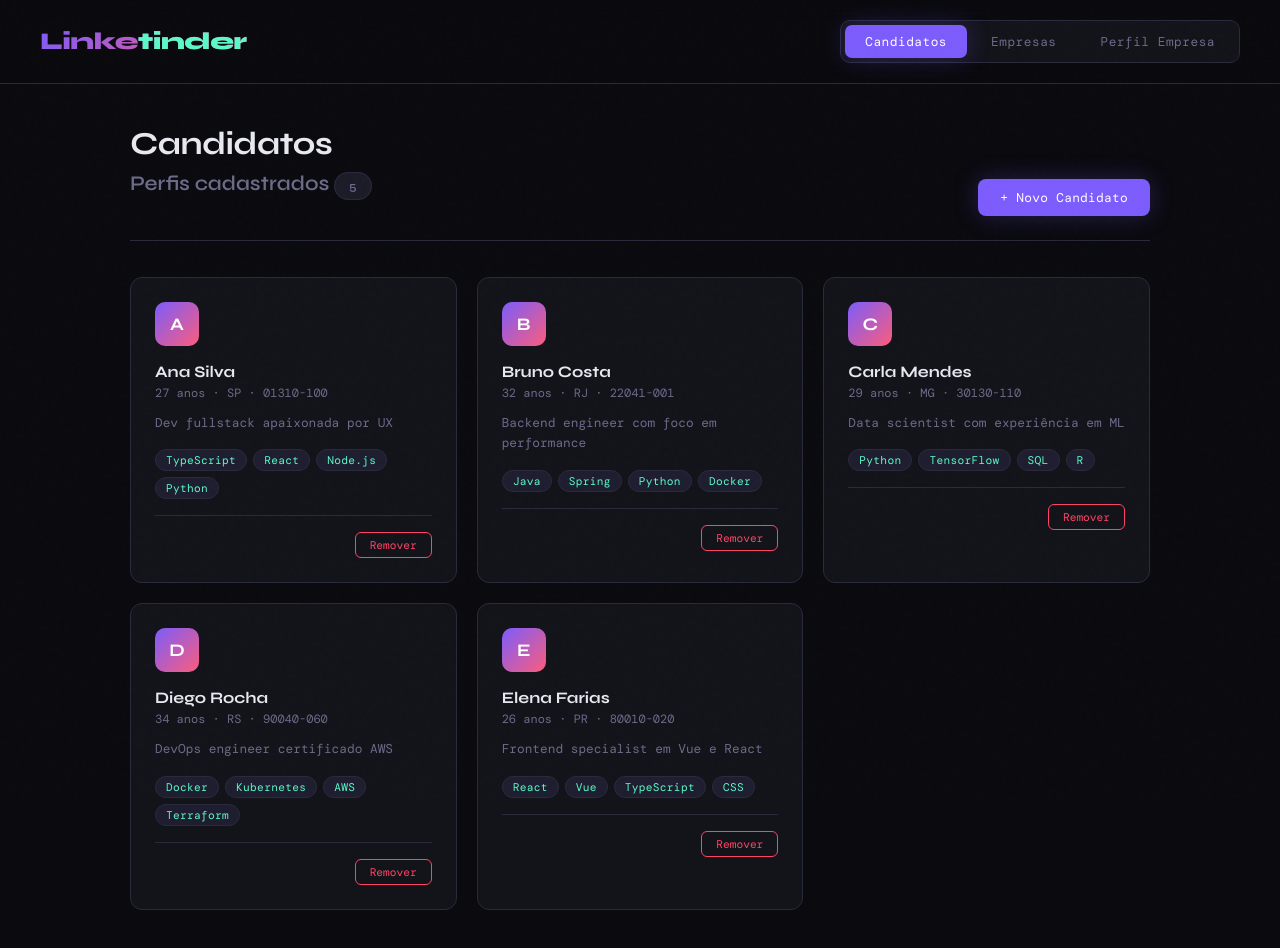
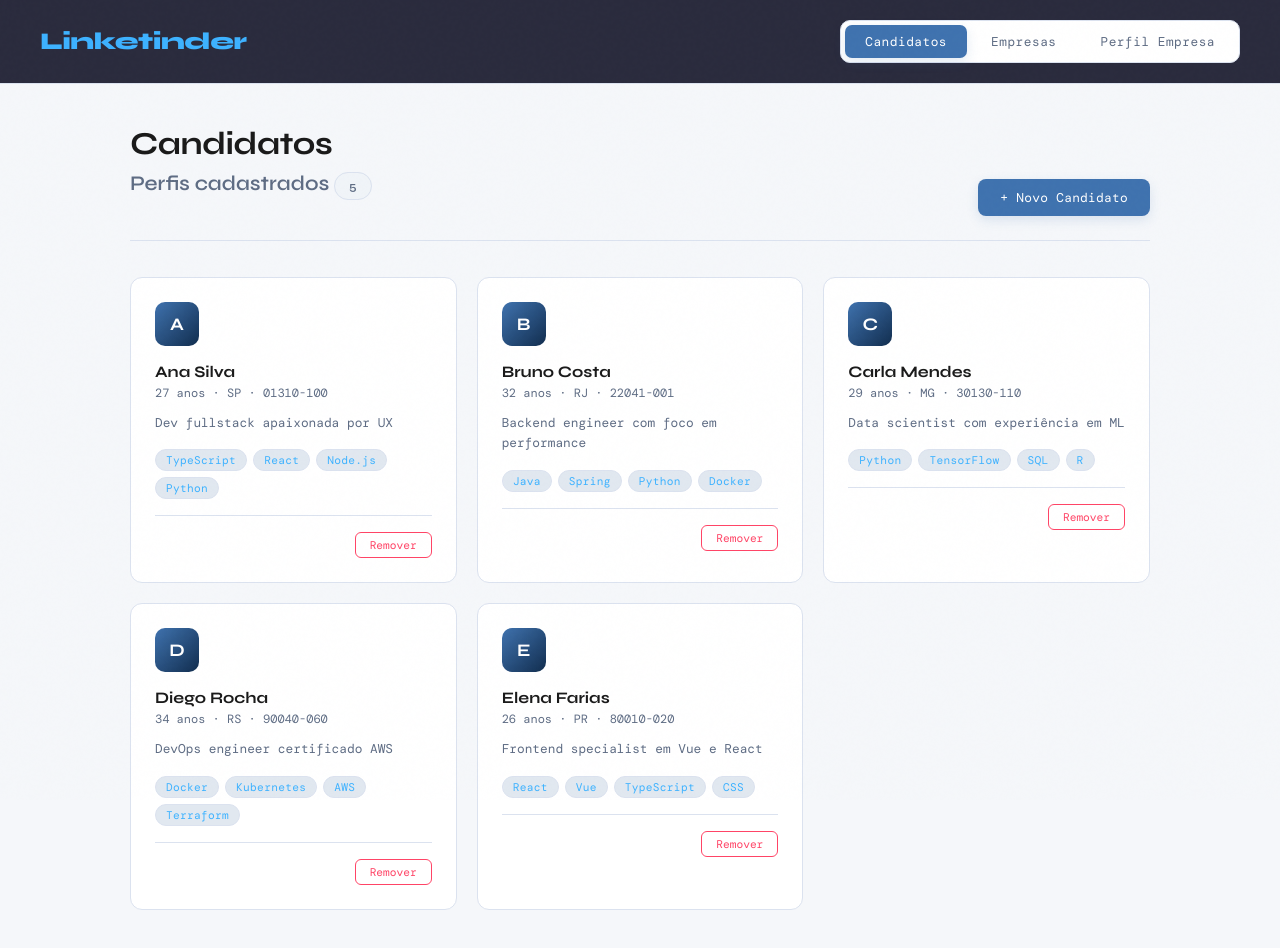
Before and after one commit to rbsaulodev/Linkertinder-frontend, a website built with Vite: page index.html in a window 1280 px wide. Built offline with nearby package versions, Linux system fonts and the light colour scheme; a web font is replaced by a local one.

Commit message:
feat: melhoria no visual

```diff
--- a/css/style.css
+++ b/css/style.css
@@ -1,18 +1,17 @@
 :root {
-  --bg: #0a0a0f;
-  --surface: #13131a;
-  --surface2: #1c1c28;
-  --border: #2a2a3d;
-  --accent: #7c5cfc;
-  --accent2: #fc5c7d;
-  --accent3: #5cf8c8;
-  --text: #e8e8f0;
-  --text-muted: #6b6b8a;
-  --tag-bg: #1e1e30;
+  --bg: #f5f7fa;
+  --surface: #ffffff;
+  --surface2: #f0f4f8;
+  --border: #dbe2ef;
+  --accent: #3f72af;
+  --accent2: #112d4e;
+  --accent3: #3db2ff;
+  --text: #1a1a1a;
+  --text-muted: #5e6c84;
+  --tag-bg: #e1e8f0;
   --radius: 12px;
-  --glow: 0 0 24px rgba(124, 92, 252, 0.25);
+  --glow: 0 4px 12px rgba(63, 114, 175, 0.15);
 }
-
 * {
   margin: 0;
   padding: 0;
@@ -45,7 +44,7 @@ nav {
   border-bottom: 1px solid var(--border);
   position: sticky;
   top: 0;
-  background: rgba(10, 10, 15, 0.9);
+  background: rgba(20, 20, 40, 0.9);
   backdrop-filter: blur(12px);
   z-index: 100;
 }
@@ -54,16 +53,10 @@ nav {
   font-family: 'Syne', sans-serif;
   font-weight: 800;
   font-size: 1.5rem;
-  background: linear-gradient(135deg, var(--accent), var(--accent2));
-  -webkit-background-clip: text;
+  background: var(--accent3);
   background-clip: text;
   -webkit-text-fill-color: transparent;
   letter-spacing: -0.5px;
-}
-
-.logo span {
-  color: var(--accent3);
-  -webkit-text-fill-color: var(--accent3);
 }
 
 .nav-tabs {
@@ -207,6 +200,10 @@ h2 {
   font-size: 1.1rem;
   color: white;
   margin-bottom: 16px;
+}
+
+.grid-empresa > .card-anon{
+  background: linear-gradient(135deg, var(--accent3), var(--accent2));
 }
 
 .card-title {
--- a/src/service/DeleteService.ts
+++ b/src/service/DeleteService.ts
@@ -2,7 +2,6 @@ import { Candidato } from '../models/Candidato';
 import { Empresa } from '../models/Empresa';
 import { StorageService } from './StorageService';
 import { showToast } from '../utils/UI';
-
 
 export function deleteCandidato(
   candidatos: Candidato[],
--- a/src/utils/UI.ts
+++ b/src/utils/UI.ts
@@ -89,7 +89,7 @@ export function renderEmpresas(
 
   grid.innerHTML = empresas.map((e, i) => `
     <div class="card">
-      <div class="card-anon" style="background:linear-gradient(135deg,#fc5c7d,#7c5cfc)">${e.nome.charAt(0)}</div>
+      <div class="card-anon">${e.nome.charAt(0)}</div>
       <div class="card-title">${e.nome}</div>
       <div class="card-sub">${e.pais} · ${e.estado} · CNPJ: ${e.cnpj}</div>
       <div class="card-desc">${e.descricao}</div>
@@ -105,7 +105,7 @@ export function renderEmpresas(
   });
 }
 
-// ─── Perfil Empresa ───────────────────────────────────────────────────────────
+//Perfil Empresa
 
 export function renderPerfilEmpresa(
   empresas: Empresa[],
```
Also changed, not shown: src/models/IPessoa.ts (+1 -7 lines).
